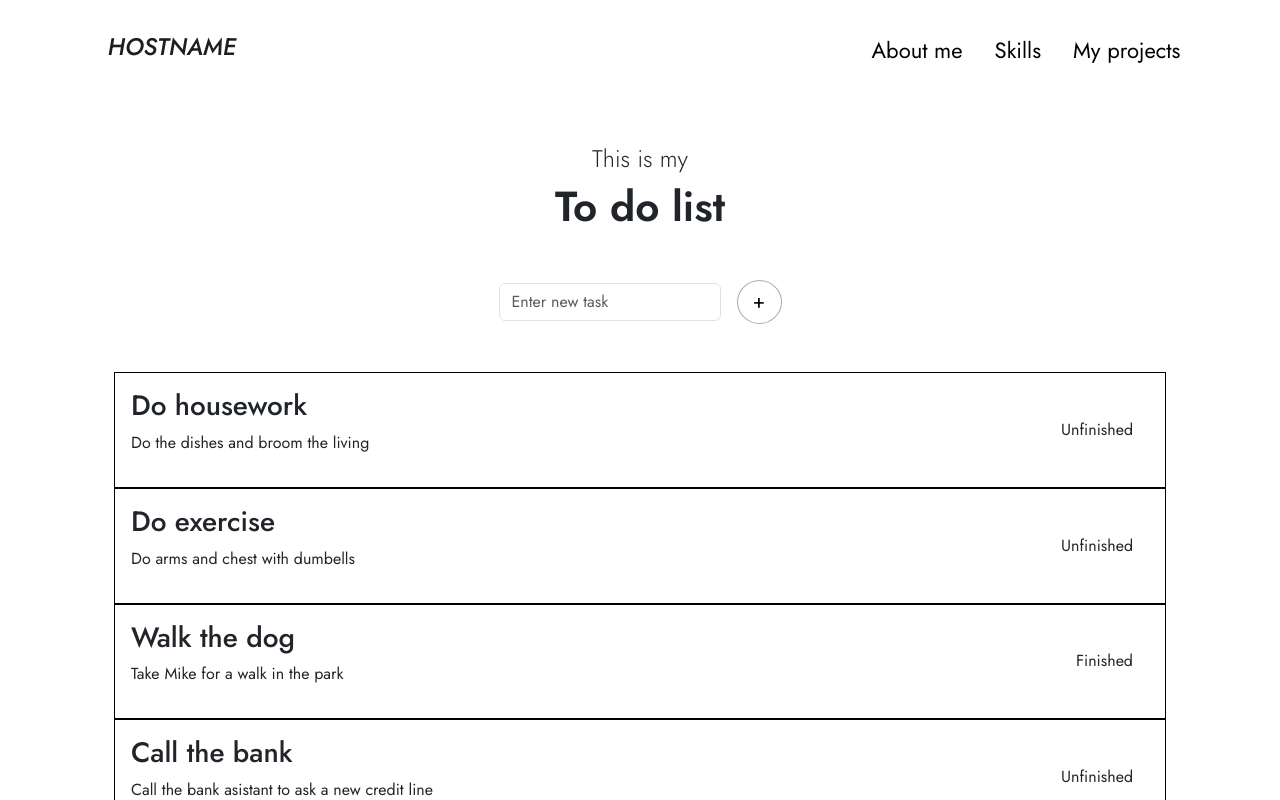
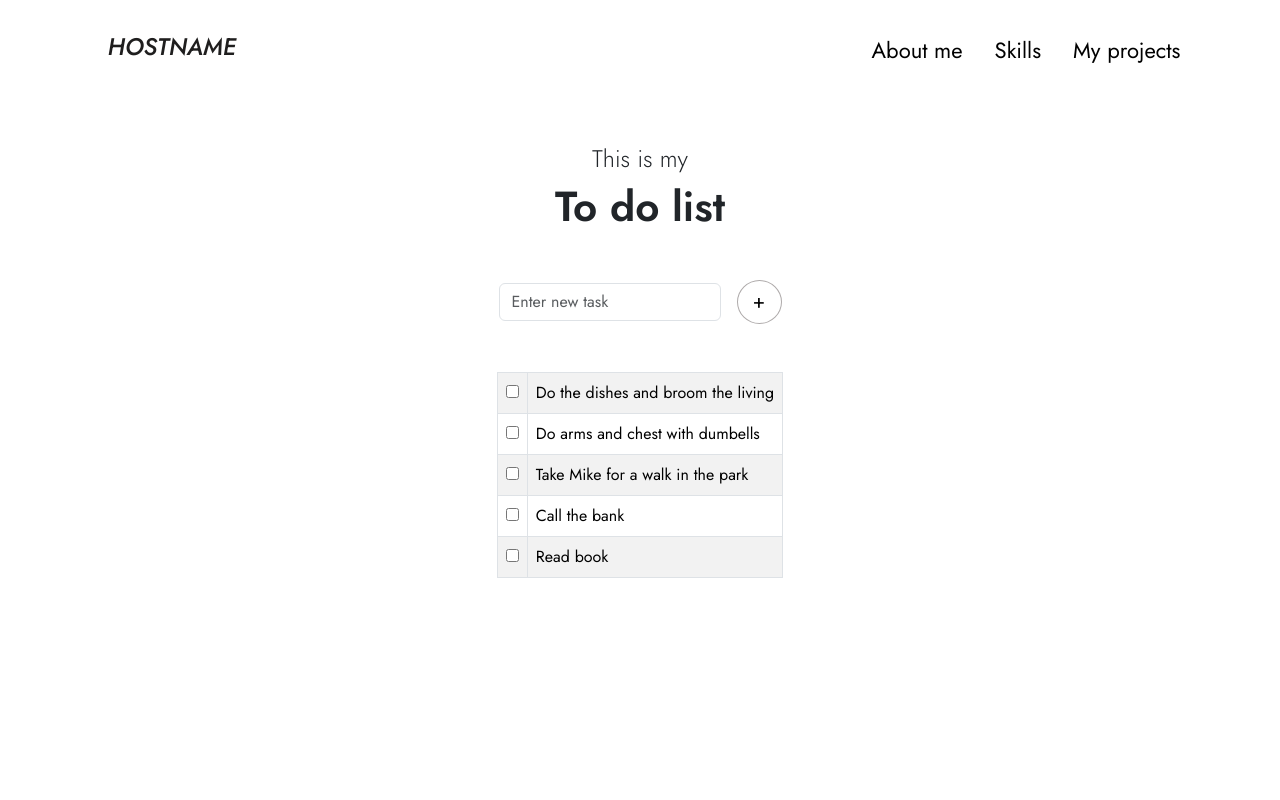
Before and after one commit to Bastian142000/portfolio, a React (Create React App) app: page /projects/to-do-list in a window 1280 px wide. Shown: the top 800 px of the page. Built offline with nearby package versions, Linux system fonts and the light colour scheme.

Commit message:
New table to render tasks and add task functionality

```diff
--- a/src/components/MyProjects/ToDoList/ToDoList.css
+++ b/src/components/MyProjects/ToDoList/ToDoList.css
@@ -9,29 +9,6 @@
 #to-do-list-titles h3 {
   font-size: 42px;
   font-weight: 600;
-}
-
-#task-list {
-  margin-top: 3rem;
-  margin-right: 2rem;
-  margin-bottom: 5rem;
-}
-
-#task {
-  display: flex;
-  justify-content: space-between;
-  align-items: center;
-  padding: 1rem;
-  border: 1px solid black;
-}
-
-#task div:first-child {
-  flex-grow: 1;
-}
-
-#task div:last-child {
-  margin-left: 20px;
-  padding-right: 1rem;
 }
 
 form {
@@ -55,3 +32,9 @@ form {
 #submit-btn:hover {
   background-color: greenyellow;
 }
+
+#task-table {
+  display: flex;
+  justify-content: center;
+  margin-top: 3rem;
+}
--- a/src/components/MyProjects/ToDoList/ToDoList.js
+++ b/src/components/MyProjects/ToDoList/ToDoList.js
@@ -3,38 +3,36 @@ import Row from "react-bootstrap/Row";
 import Col from "react-bootstrap/Col";
 import Form from "react-bootstrap/Form";
 import Button from "react-bootstrap/Button";
+import Table from "react-bootstrap/Table";
 import "./ToDoList.css";
 import { useState } from "react";
+import { BsPencil } from "react-icons/bs";
+import { FaRegTrashAlt } from "react-icons/fa";
 
 const defaultTasks = [
   {
     id: 1,
-    name: "Do housework",
-    description: "Do the dishes and broom the living",
+    name: "Do the dishes and broom the living",
     state: "Unfinished",
   },
   {
     id: 2,
-    name: "Do exercise",
-    description: "Do arms and chest with dumbells",
+    name: "Do arms and chest with dumbells",
     state: "Unfinished",
   },
   {
     id: 3,
-    name: "Walk the dog",
-    description: "Take Mike for a walk in the park",
+    name: "Take Mike for a walk in the park",
     state: "Finished",
   },
   {
     id: 4,
     name: "Call the bank",
-    description: "Call the bank asistant to ask a new credit line",
     state: "Unfinished",
   },
   {
     id: 5,
     name: "Read book",
-    description: "Read 50 pages of the current book",
     state: "Finished",
   },
 ];
@@ -47,6 +45,10 @@ export default function ToDoList() {
     setTasks((tasks) => [...tasks, task]);
   }
 
+  function handleDeleteTask(id) {
+    setTasks((tasks) => tasks.filter((task) => task.id !== id));
+  }
+
   return (
     <Container id="container-to-do-list">
       <Row>
@@ -56,34 +58,33 @@ export default function ToDoList() {
             <h3>To do list</h3>
           </div>
           <TasksForm onAddTask={handleAddTask} />
-          <List tasks={tasks} />
+          <List tasks={tasks} onDeleteTask={handleDeleteTask} />
         </Col>
       </Row>
     </Container>
   );
 }
 
-function List({ tasks }) {
+function List({ tasks, onDeleteTask }) {
   return (
-    <ul className="justify-content-center" id="task-list">
-      {tasks.map((task) => (
-        <Task key={task.id} task={task} />
-      ))}
-    </ul>
+    <Table striped bordered hover id="task-table">
+      <tbody id="task-list">
+        {tasks.map((task) => (
+          <Task key={task.id} task={task} onDeleteTask={onDeleteTask} />
+        ))}
+      </tbody>
+    </Table>
   );
 }
 
-function Task({ task }) {
+function Task({ task, onDeleteTask }) {
   return (
-    <li id="task">
-      <div>
-        <h3>{task.name}</h3>
-        <p>{task.description}</p>
-      </div>
-      <div>
-        <span>{task.state}</span>
-      </div>
-    </li>
+    <tr>
+      <td>
+        <input type="checkbox"></input>
+      </td>
+      <td style={{maxWidth: '20rem',overflowWrap: "break-word"}}>{task.name}</td>
+    </tr>
   );
 }
 
@@ -93,11 +94,12 @@ function TasksForm({ onAddTask }) {
   function handleSubmit(event) {
     event.preventDefault();
 
+    if (!text) return;
+
     const id = crypto.randomUUID();
     const newTask = {
       id: id,
       name: text,
-      description: text,
       state: "Unfinished",
     };
 
```
